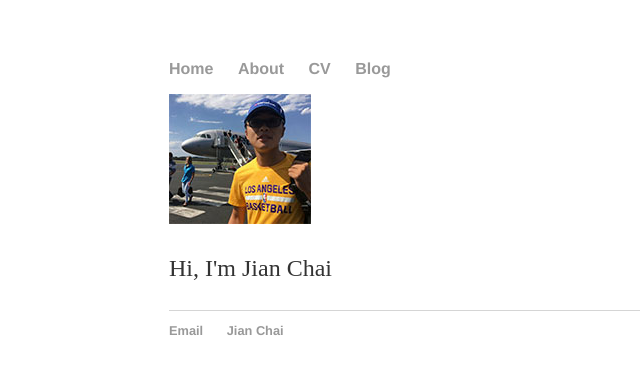
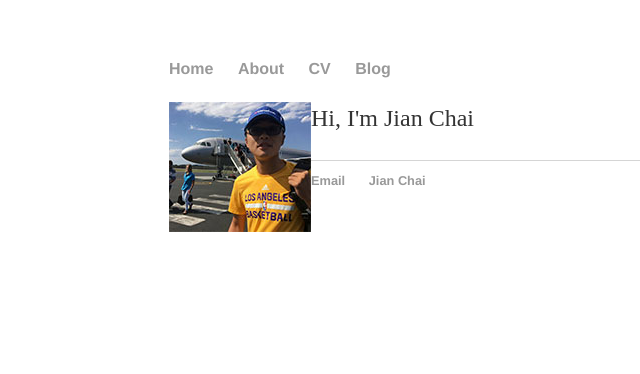
Before and after one commit to jachinchai/jachinchai.github.io, a Jekyll site: the page built from index.html, in a window 1280 px wide. Shown: the top 374 px of the page, without its empty margins (23-663 px from the left). Built offline with Jekyll 4.4.1, drawn with Linux system fonts in a browser that asks for light colours.

Commit message:
Update index.html

```diff
--- a/index.html
+++ b/index.html
@@ -5,7 +5,7 @@
 <!-- <div class="jumbotron"> -->
 <div class="row marketing">
 	<div class="col-sm-4">
-	<img  class="img-circle avatar" alt="Jian Chai" src="img/photo1.jpg">
+	<img  class="img-circle avatar" alt="Jian Chai" src="img/photo1.jpg" align="left">
 	</div>
 	<div itemscope itemtype="http://data-vocabulary.org/Person" class="col-sm-8">
 	<p class="lead">Hi, I'm <span itemprop="name">Jian Chai</span></p>
```
